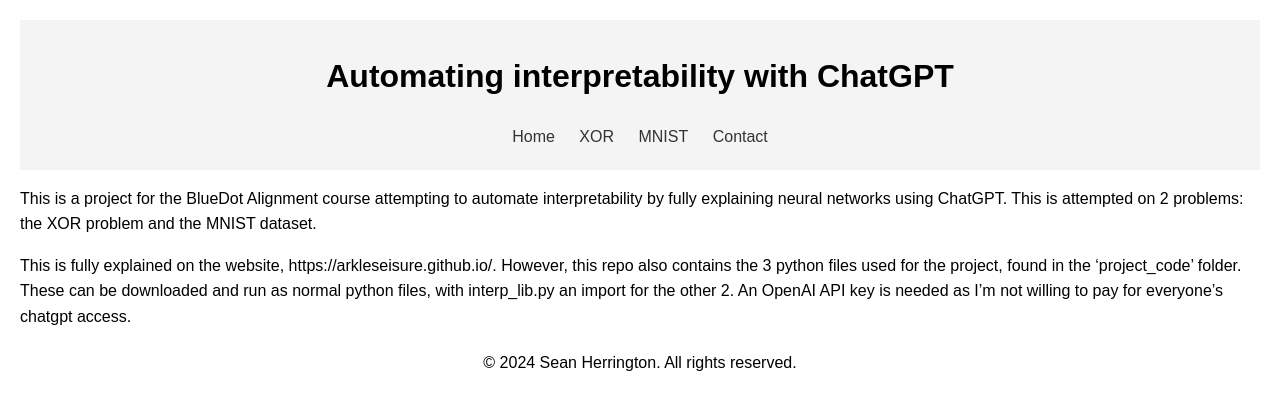
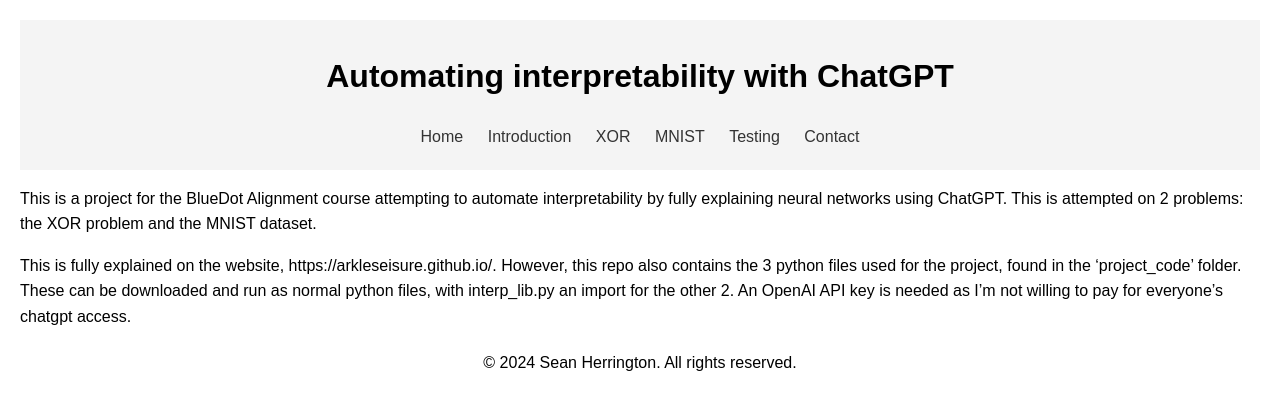
Before and after one commit to Arkleseisure/Arkleseisure.github.io, a Jekyll site: the page built from README.md, in a window 1280 px wide. Shown: the top 410 px of the page. Built offline with Jekyll 4.4.1, drawn with Linux system fonts in a browser that asks for light colours; our own code applies the rules of GitHub Pages for plain Markdown files.

Commit message:
Update default.html

```diff
--- a/_layouts/default.html
+++ b/_layouts/default.html
@@ -39,8 +39,10 @@
     <h1>{{ site.title }}</h1>
     <nav>
         <a href="{{ '/pages' | relative_url }}">Home</a>
+        <a href="{{ '/pages/intro.html' | relative_url }}">Introduction</a>
         <a href="{{ '/pages/xor.html' | relative_url }}">XOR</a>
         <a href="{{ '/pages/mnist.html' | relative_url }}">MNIST</a>
+        <a href="{{ '/pages/testing.html' | relative_url }}">Testing</a>
         <a href="{{ '/pages/contact.html' | relative_url }}">Contact</a>
     </nav>
 </header>
```
